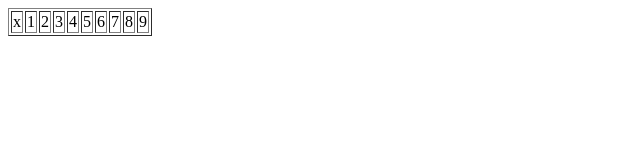
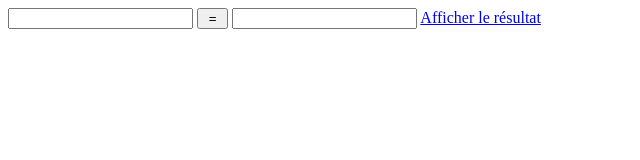
Before and after one commit to AcademyFS20/Calculator, a plain HTML site: page index.html in a window 1280 px wide. Shown: the whole page, without its empty margins (0-640 px from the left). Drawn offline with Linux system fonts and the light colour scheme.

Commit message:
Opération de calcul

```diff
--- a/index.html
+++ b/index.html
@@ -4,28 +4,25 @@
     <meta charset="UTF-8">
     <meta http-equiv="X-UA-Compatible" content="IE=edge">
     <meta name="viewport" content="width=device-width, initial-scale=1.0">
-    <title>Table de multiplication</title>
+    <title>Calculatrice</title>
 </head>
 <body>
-    <script language="javascript">
-        document.write("<table_de_multiplication>");
-        document.write("<table border=1>");
+    <script lang="javascript">
 
-        document.write("<tr><td>","x","</td>");
-        for(var i=1;i<=9;i++)
-        document.write("<td>",i,"</td>");
+     function résultat()
+        {
+        var a=document.Calculatrice.Operation_calcul.value;
+         var b=eval(a); document.Operation_calcul.réponse.value=b;
+         }
+         </script>
+            <form name="Calculatrice">
+             <input type="text" name="Operation_calcul">
+              <input type="button" value=" = " onclick="résultat">
+               <input type="text" name="réponse">
 
-        for(var i=1;i<10;i++)
-        {
-        document.writse("<tr>");
-        document.write("<td>",i,"</td>");
-        for(var j=1;j<=9;j++)
-        {
-        document.write("<td>",i*j,"</td>");
-        }
-        document.write("</tr>");
-        }
-        document.write("</table>");
-        </script>
+               <a href="#" onclick="résultat">Afficher le résultat</a>
+
+            </form>
+
 </body>
 </html>
```
